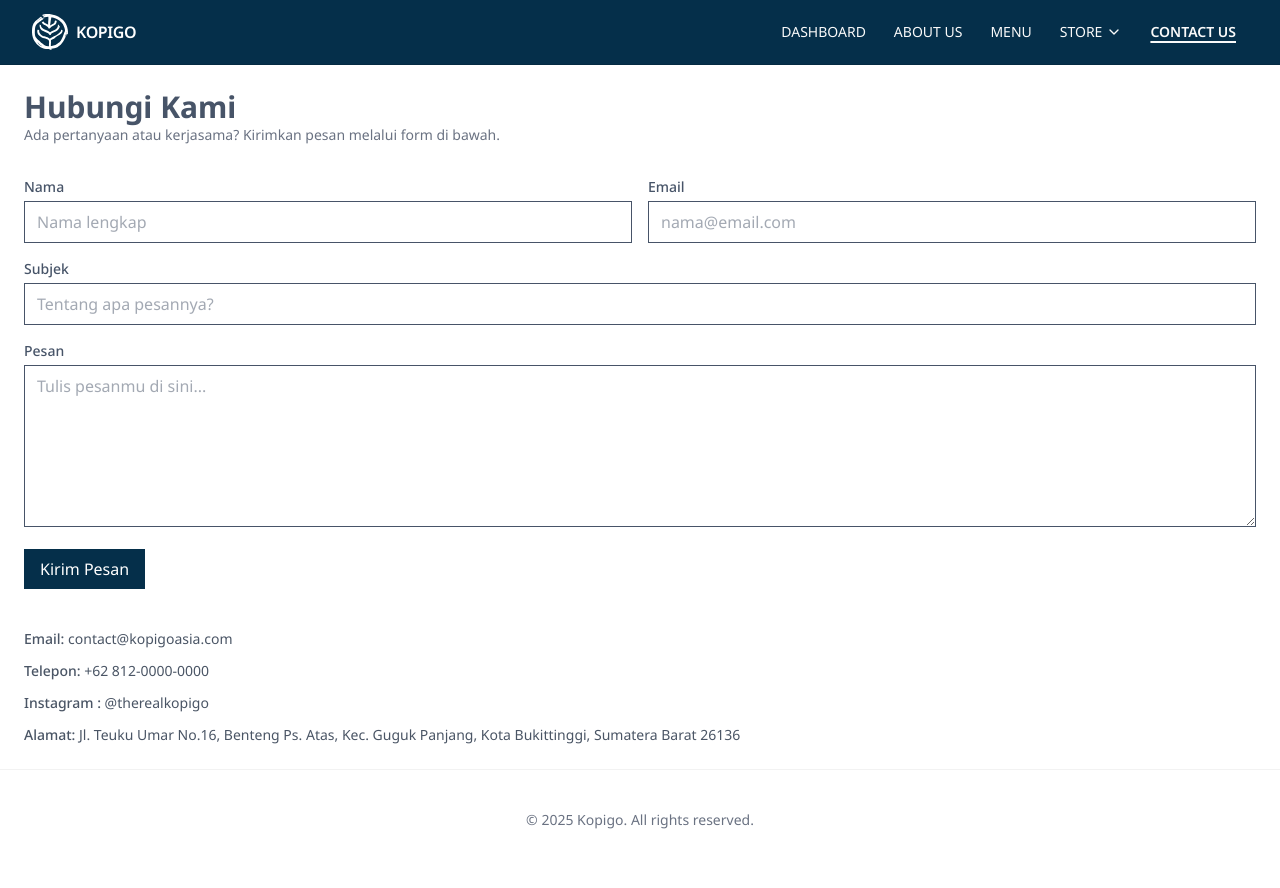
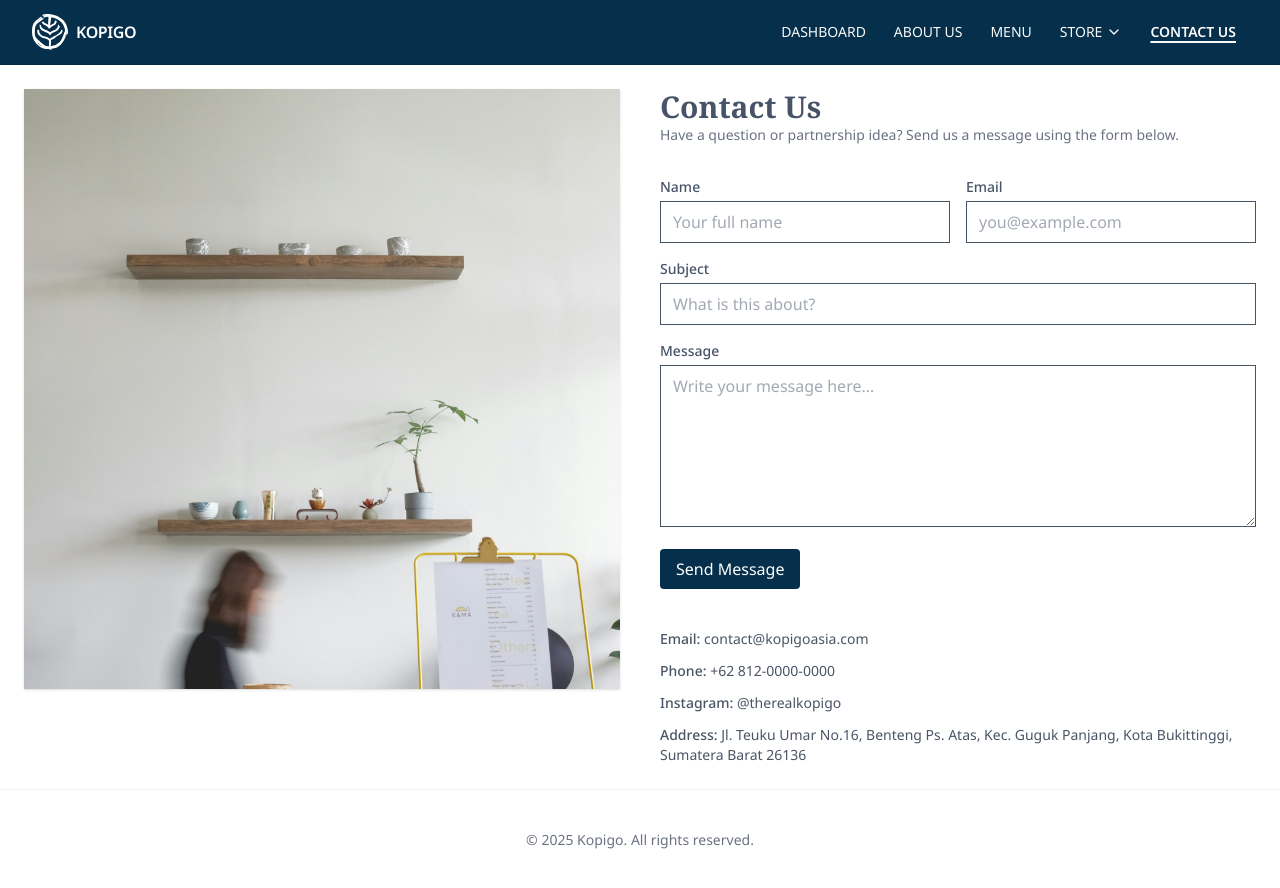
Before and after one commit to YasserAkmal/kopigo, a Next.js app: page /contactus in a window 1280 px wide. Built offline with nearby package versions, Linux system fonts and the light colour scheme.

Commit message:
feat: Update ContactPage layout and form handling, replace Lora with ebGaramond font

```diff
--- a/src/app/contactus/page.tsx
+++ b/src/app/contactus/page.tsx
@@ -1,5 +1,6 @@
 "use client";
 
+import Image from "next/image";
 import { useMemo, useRef, useState } from "react";
 
 type Status = {
@@ -13,44 +14,38 @@ export default function ContactPage() {
 
   const isLoading = status.type === "loading";
 
-  // helper kecil
   const safeTrim = (v: FormDataEntryValue | null) =>
     (typeof v === "string" ? v : "").trim();
 
   async function onSubmit(e: React.FormEvent<HTMLFormElement>) {
     e.preventDefault();
-
-    // simpan referensi form SEBELUM ada await
     const form = e.currentTarget;
 
-    // anti double submit (opsional kalau pakai pendingRef)
     if ((form as any).__submitting) return;
     (form as any).__submitting = true;
 
     try {
       const fd = new FormData(form);
 
-      // honeypot
-      const hp = (fd.get("company") as string | null)?.trim();
+      // Honeypot
+      const hp = safeTrim(fd.get("company"));
       if (hp) {
-        setStatus({ type: "success", message: "Terima kasih! (honeypot)" });
-        form.reset(); // ← gunakan form, bukan e.target
+        setStatus({ type: "success", message: "Thanks! (honeypot)" });
+        form.reset();
         return;
       }
 
       const payload = {
-        name: ((fd.get("name") as string) || "").trim(),
-        email: ((fd.get("email") as string) || "").trim(),
-        subject:
-          ((fd.get("subject") as string) || "").trim() ||
-          "Pesan dari Form Kontak",
-        message: ((fd.get("message") as string) || "").trim(),
+        name: safeTrim(fd.get("name")),
+        email: safeTrim(fd.get("email")),
+        subject: safeTrim(fd.get("subject")) || "Message from Contact Form",
+        message: safeTrim(fd.get("message")),
       };
 
       if (!payload.name || !payload.email || !payload.message) {
         setStatus({
           type: "error",
-          message: "Nama, email, dan pesan wajib diisi.",
+          message: "Name, email, and message are required.",
         });
         return;
       }
@@ -67,34 +62,51 @@ export default function ContactPage() {
       if (!ct.includes("application/json")) {
         const text = await res.text();
         throw new Error(
-          `Server mengembalikan ${res.status}. ${text.slice(0, 140)}…`
+          `Server responded ${res.status}. ${text.slice(0, 140)}…`
         );
       }
 
       const data = await res.json();
-      if (!res.ok) throw new Error(data?.error || "Gagal mengirim pesan.");
+      if (!res.ok) throw new Error(data?.error || "Failed to send message.");
 
-      setStatus({ type: "success", message: "Pesan terkirim. Terima kasih!" });
-      form.reset(); // ← aman, karena referensi form disimpan
+      setStatus({ type: "success", message: "Message sent. Thank you!" });
+      form.reset();
     } catch (err: any) {
       setStatus({
         type: "error",
-        message: err?.message || "Terjadi kesalahan.",
+        message: err?.message || "Something went wrong.",
       });
     } finally {
       (form as any).__submitting = false;
     }
   }
 
-  // agar screen reader mengumumkan status
   const ariaLive = useMemo(() => (isLoading ? "off" : "polite"), [isLoading]);
 
   return (
     <main className="mx-auto max-w-7xl p-6">
+      <div className="grid gap-10 md:grid-cols-2 items-start">
+        {/* Left image (hidden on mobile) */}
+        <aside className="hidden md:block">
+          <div className="relative w-full h-[75vh] overflow-hidden shadow-sm">
+            <Image
+              src="/dummy-img.jpg"
+              alt="Kopigo — contact illustration"
+              fill
+              className="object-cover"
+              sizes="(max-width: 768px) 0px, (max-width: 1200px) 40vw, 600px"
+              priority
+            />
+          </div>
+        </aside>
+
+        {/* Right: form */}
+        <section>
           <header className="mb-8">
-        <h1 className="text-3xl font-bold">Hubungi Kami</h1>
+            <h1 className="text-3xl font-bold font-serif">Contact Us</h1>
             <p className="text-sm text-gray-500">
-          Ada pertanyaan atau kerjasama? Kirimkan pesan melalui form di bawah.
+              Have a question or partnership idea? Send us a message using the
+              form below.
             </p>
           </header>
 
@@ -105,22 +117,22 @@ export default function ContactPage() {
               <input
                 name="company"
                 autoComplete="off"
-            className="mt-1 w-full  border px-3 py-2"
+                className="mt-1 w-full border px-3 py-2"
               />
             </div>
 
             <div className="grid gap-4 sm:grid-cols-2">
               <div>
                 <label htmlFor="name" className="block text-sm font-medium">
-              Nama
+                  Name
                 </label>
                 <input
                   id="name"
                   name="name"
                   required
                   autoComplete="name"
-              className="mt-1 w-full  border px-3 py-2"
-              placeholder="Nama lengkap"
+                  className="mt-1 w-full border px-3 py-2"
+                  placeholder="Your full name"
                   disabled={isLoading}
                 />
               </div>
@@ -134,8 +146,8 @@ export default function ContactPage() {
                   type="email"
                   required
                   autoComplete="email"
-              className="mt-1 w-full  border px-3 py-2"
-              placeholder="nama@email.com"
+                  className="mt-1 w-full border px-3 py-2"
+                  placeholder="you@example.com"
                   disabled={isLoading}
                 />
               </div>
@@ -143,29 +155,29 @@ export default function ContactPage() {
 
             <div>
               <label htmlFor="subject" className="block text-sm font-medium">
-            Subjek
+                Subject
               </label>
               <input
                 id="subject"
                 name="subject"
                 autoComplete="off"
-            className="mt-1 w-full  border px-3 py-2"
-            placeholder="Tentang apa pesannya?"
+                className="mt-1 w-full border px-3 py-2"
+                placeholder="What is this about?"
                 disabled={isLoading}
               />
             </div>
 
             <div>
               <label htmlFor="message" className="block text-sm font-medium">
-            Pesan
+                Message
               </label>
               <textarea
                 id="message"
                 name="message"
                 required
                 rows={6}
-            className="mt-1 w-full  border px-3 py-2"
-            placeholder="Tulis pesanmu di sini..."
+                className="mt-1 w-full border px-3 py-2"
+                placeholder="Write your message here…"
                 disabled={isLoading}
               />
             </div>
@@ -173,9 +185,9 @@ export default function ContactPage() {
             <div className="flex items-center gap-3">
               <button
                 disabled={isLoading}
-            className="inline-flex items-center  bg-sky-950 px-4 py-2 text-white hover:bg-sky-700 disabled:opacity-60"
+                className="inline-flex items-center bg-sky-950 px-4 py-2 text-white hover:bg-sky-800 disabled:opacity-60 rounded"
               >
-            {isLoading ? "Mengirim..." : "Kirim Pesan"}
+                {isLoading ? "Sending..." : "Send Message"}
               </button>
 
               <span role="status" aria-live={ariaLive} className="text-sm">
@@ -189,23 +201,25 @@ export default function ContactPage() {
             </div>
           </form>
 
-      {/* Info kontak statis */}
+          {/* Static contact info */}
           <section className="mt-10 grid gap-3 text-sm text-gray-600">
             <div>
               <span className="font-medium">Email:</span> contact@kopigoasia.com
             </div>
             <div>
-          <span className="font-medium">Telepon:</span> +62 812-0000-0000
+              <span className="font-medium">Phone:</span> +62 812-0000-0000
             </div>
             <div>
-          <span className="font-medium">Instagram :</span> @therealkopigo
+              <span className="font-medium">Instagram:</span> @therealkopigo
             </div>
             <div>
-          <span className="font-medium">Alamat:</span> Jl. Teuku Umar No.16,
-          Benteng Ps. Atas, Kec. Guguk Panjang, Kota Bukittinggi, Sumatera Barat
-          26136
+              <span className="font-medium">Address:</span> Jl. Teuku Umar
+              No.16, Benteng Ps. Atas, Kec. Guguk Panjang, Kota Bukittinggi,
+              Sumatera Barat 26136
             </div>
           </section>
+        </section>
+      </div>
     </main>
   );
 }
--- a/src/app/globals.css
+++ b/src/app/globals.css
@@ -1,5 +1,5 @@
 @import "tailwindcss";
-@import url("https://fonts.googleapis.com/css2?family=Lora:ital,wght@0,400..700;1,400..700&family=Noto+Sans:ital,wght@0,100..900;1,100..900&display=swap");
+@import url("https://fonts.googleapis.com/css2?family=ebGaramond:ital,wght@0,400..700;1,400..700&family=Noto+Sans:ital,wght@0,100..900;1,100..900&display=swap");
 
 :root {
   /* Warna dasar */
@@ -8,7 +8,7 @@
 
   /* Map nama font dari Google Fonts ke CSS variable */
   --font-noto-sans: "Noto Sans";
-  --font-lora: "Lora";
+  --font-ebGaramond: "ebGaramond";
 }
 
 /* Tailwind v4 tokens */
@@ -21,7 +21,7 @@
     "Segoe UI", Roboto, "Noto Sans", "Helvetica Neue", Arial, "Apple Color Emoji",
     "Segoe UI Emoji", "Segoe UI Symbol", sans-serif;
 
-  --font-serif: var(--font-lora), ui-serif, Georgia, Cambria, "Times New Roman",
+  --font-serif: var(--font-ebGaramond), ui-serif, Georgia, Cambria, "Times New Roman",
     Times, serif;
 
   /* (Opsional) mono */
@@ -33,7 +33,7 @@
 .font-noto {
   font-family: var(--font-sans);
 }
-.font-lora {
+.font-ebGaramond {
   font-family: var(--font-serif);
 }
 
@@ -44,7 +44,7 @@ body {
   font-family: var(--font-sans);
 }
 
-/* (Opsional) Heading default pakai Lora — hapus jika tidak perlu
+/* (Opsional) Heading default pakai ebGaramond — hapus jika tidak perlu
 @layer base {
   h1, h2, h3 {
     font-family: var(--font-serif);
--- a/src/app/layout.tsx
+++ b/src/app/layout.tsx
@@ -1,14 +1,15 @@
 // app/layout.tsx
 import type { Metadata, Viewport } from "next";
 import "./globals.css";
-import { Lora, Noto_Sans } from "next/font/google";
+import { EB_Garamond, Noto_Sans } from "next/font/google";
 import { ReactNode } from "react";
 import Navbar from "./components/Navbar";
 
-const lora = Lora({
+const ebGaramond = EB_Garamond({
   subsets: ["latin"],
-  weight: ["400", "500", "600", "700"],
-  variable: "--font-lora",
+  weight: ["400", "500", "600", "700", "800"], // pilih yang kamu perlu
+  style: ["normal", "italic"], // opsional; hapus kalau tak perlu italic
+  variable: "--font-eb-garamond",
   display: "swap",
 });
 
@@ -22,7 +23,6 @@ const noto = Noto_Sans({
 export const metadata: Metadata = {
   title: "Kopigo",
   description: "Kopigo site",
-
   icons: {
     icon: [
       { url: "/LOGO-KOPIGO.svg" },
@@ -34,12 +34,7 @@ export const metadata: Metadata = {
   },
 };
 
-// ✅ Next 15: themeColor diletakkan di viewport
 export const viewport: Viewport = {
-  // satu warna:
-  // themeColor: "#0c4a6e",
-
-  // atau mode light/dark:
   themeColor: [
     { media: "(prefers-color-scheme: light)", color: "#0c4a6e" },
     { media: "(prefers-color-scheme: dark)", color: "#0b1220" },
@@ -48,7 +43,10 @@ export const viewport: Viewport = {
 
 export default function RootLayout({ children }: { children: ReactNode }) {
   return (
-    <html lang="en" className={`h-full ${noto.variable} ${lora.variable}`}>
+    <html
+      lang="en"
+      className={`h-full ${noto.variable} ${ebGaramond.variable}`}
+    >
       <body className="min-h-screen bg-white text-gray-900 font-sans">
         <Navbar />
         {children}
```
Lines whose indentation alone changed are shown as unchanged.
